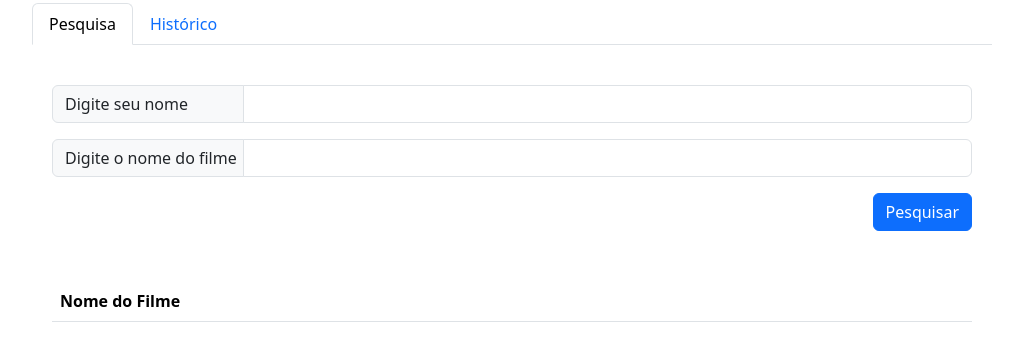
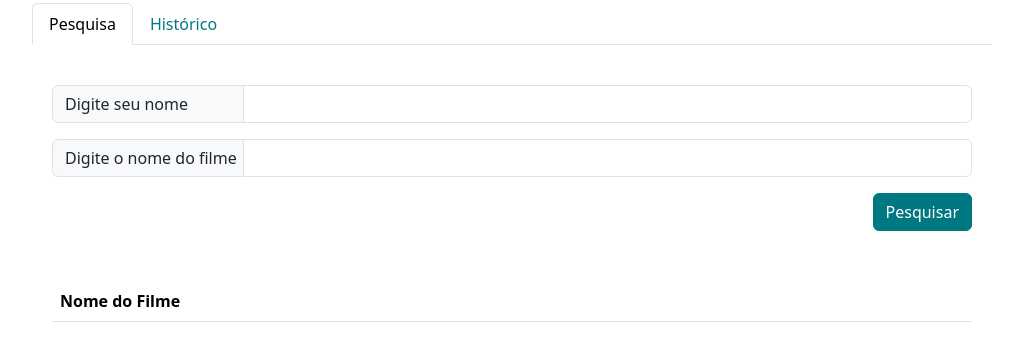
Before and after one commit to fswglobalhitss/consulta-filmes, a plain HTML site: page src/frontend/index.html in a window 1280 px wide. Shown: the part 103-464 px from the top of the page, without its empty margins (128-1151 px from the left). Drawn offline with nearby package versions, Linux system fonts and the light colour scheme.

Commit message:
Atualização dor dos botões e links

```diff
--- a/src/frontend/index.html
+++ b/src/frontend/index.html
@@ -7,6 +7,9 @@
     <script src="https://ajax.googleapis.com/ajax/libs/angularjs/1.6.9/angular.min.js"></script>
     <link href="https://cdn.jsdelivr.net/npm/bootstrap@5.3.3/dist/css/bootstrap.min.css" rel="stylesheet" integrity="sha384-QWTKZyjpPEjISv5WaRU9OFeRpok6YctnYmDr5pNlyT2bRjXh0JMhjY6hW+ALEwIH" crossorigin="anonymous">
     <style>
+        .nav-link {
+            color: #007881;
+        }
         main {
             margin:50px auto;
             width:60rem;
@@ -23,6 +26,17 @@
         .botao {
             text-align: right;
         }
+        .btn-primary {
+            background-color:#007881;
+            border-color: #007881;
+        }
+        .btn-primary:hover,
+        .btn-primary:active {
+            background-color: #2e7f7e;
+            border-color: #007881;
+        }
+
+
     </style>
 </head>
 <body>
```
